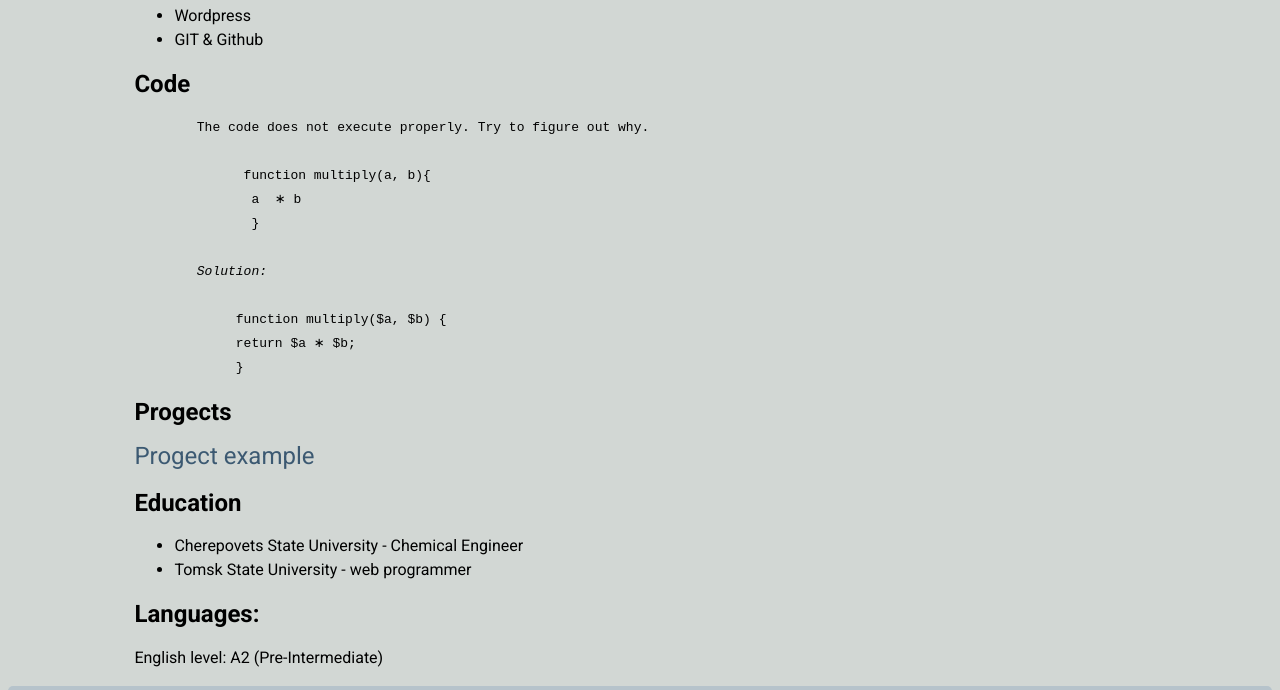
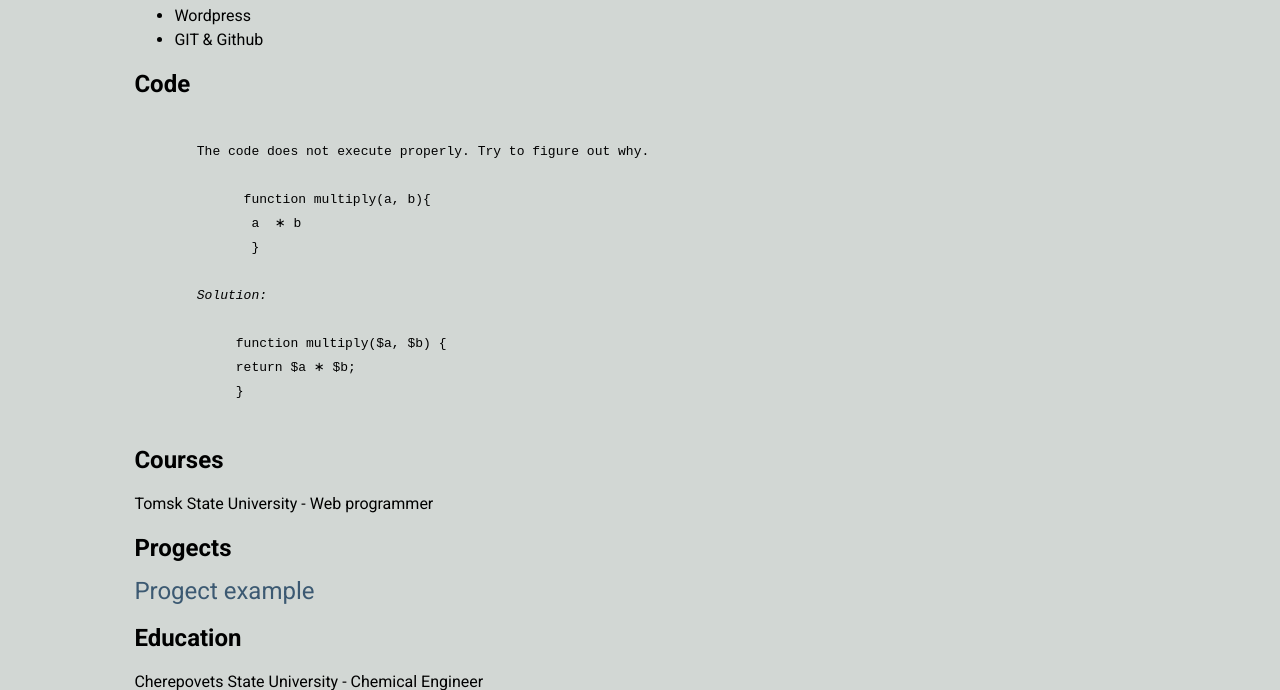
Before and after one commit to Elegancesun/rsschool-cv, a plain HTML site: page index.html in a window 1280 px wide. Shown: the part 834-1524 px from the top of the page. Drawn offline with Linux system fonts and the light colour scheme.

Commit message:
refactor:validation

```diff
--- a/index.html
+++ b/index.html
@@ -48,7 +48,7 @@
 <section class="section" id="contacts">
     <h2 class="section-title">Contacts:</h2>
         <ul class="section-list">
-            <li class="section-item contacts-item" type="none">
+            <li class="section-item contacts-item" >
                 Minsk,Belarus
             </li>
             <li class="section-item contacts-item">
@@ -90,8 +90,9 @@ Email: Anna.domorod@gmail.com
 
 <section class="section" id="code">
     <h2 class="section-title">Code</h2>
+
+    <pre>
     <code>
-        <pre>
         The code does not execute properly. Try to figure out why.
 
               function multiply(a, b){
@@ -103,13 +104,14 @@ Email: Anna.domorod@gmail.com
              function multiply($a, $b) {
              return $a &lowast; $b;
              }
+    </code>
 </pre>
-    </code>
 </section>
 
 
 <section class="section" id="courses">
-    <h2 class="section-title"></h2>
+    <h2 class="section-title">Courses</h2>
+   <p> Tomsk State University - Web programmer</p>
 </section>
 
 
@@ -123,11 +125,8 @@ Email: Anna.domorod@gmail.com
 
 <section class="section" id="education">
     <h2 class="section-title">Education</h2>
-    <ul class="section-list">
-        <li class="section-item education-item">Cherepovets State University - Chemical Engineer
-        </li>
-        <li class="section-item education-item">Tomsk State University - web programmer</li>
-    </ul>
+    <p>Cherepovets State University - Chemical Engineer</p>
+
 </section>
 
 
```
